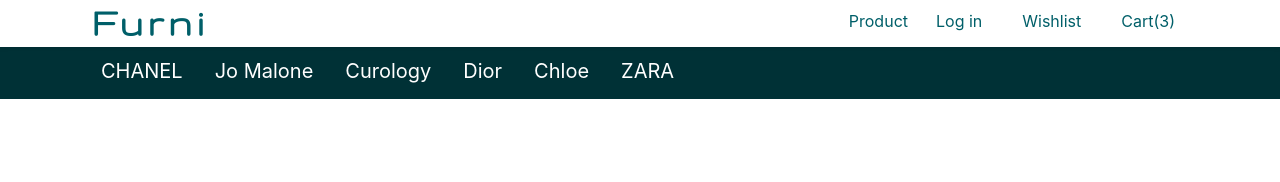
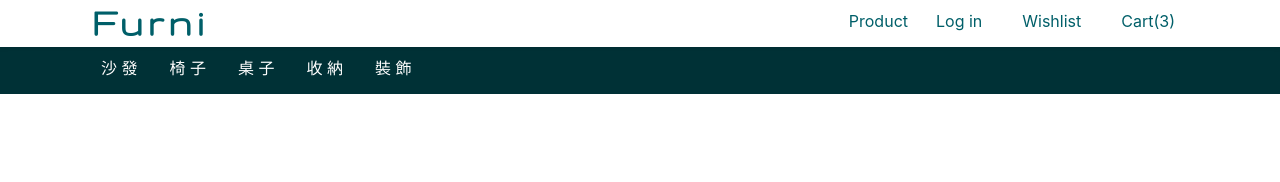
Before and after one commit to t2632586/Furni, a plain HTML site: page product.html in a window 1280 px wide. Shown: the top 182 px of the page. Drawn offline with nearby package versions, Linux system fonts and the light colour scheme.

Commit message:
Update 2021-03-26T03:51:59.346Z

```diff
--- a/product.html
+++ b/product.html
@@ -55,22 +55,19 @@
         <div class="container d-none d-md-flex align-items-center" data-aos="zoom-in" data-aos-duration="1000">
             <ul class="nav product-nav">
                 <li class="nav-item">
-                    <a class="h5 text-light font-weight-normal nav-link active" href="product_chanel.html">CHANEL</a>
+                    <a class="h6 text-light font-weight-light nav-link" href="#">沙 發</a>
                 </li>
                 <li class="nav-item">
-                    <a class="h5 text-light font-weight-normal nav-link" href="#">Jo Malone</a>
+                    <a class="h6 text-light font-weight-light nav-link" href="#">椅 子</a>
                 </li>
                 <li class="nav-item">
-                    <a class="h5 text-light font-weight-normal nav-link" href="#">Curology</a>
+                    <a class="h6 text-light font-weight-light nav-link" href="#" tabindex="-1" aria-disabled="true">桌 子</a>
                 </li>
                 <li class="nav-item">
-                    <a class="h5 text-light font-weight-normal nav-link" href="#" tabindex="-1" aria-disabled="true">Dior</a>
+                    <a class="h6 text-light font-weight-light nav-link" href="#">收 納</a>
                 </li>
                 <li class="nav-item">
-                    <a class="h5 text-light font-weight-normal nav-link" href="#">Chloe</a>
-                </li>
-                <li class="nav-item">
-                    <a class="h5 text-light font-weight-normal nav-link" href="#" tabindex="-1" aria-disabled="true">ZARA</a>
+                    <a class="h6 text-light font-weight-light nav-link" href="#" tabindex="-1" aria-disabled="true">裝 飾</a>
                 </li>
             </ul>
         </div>
```
